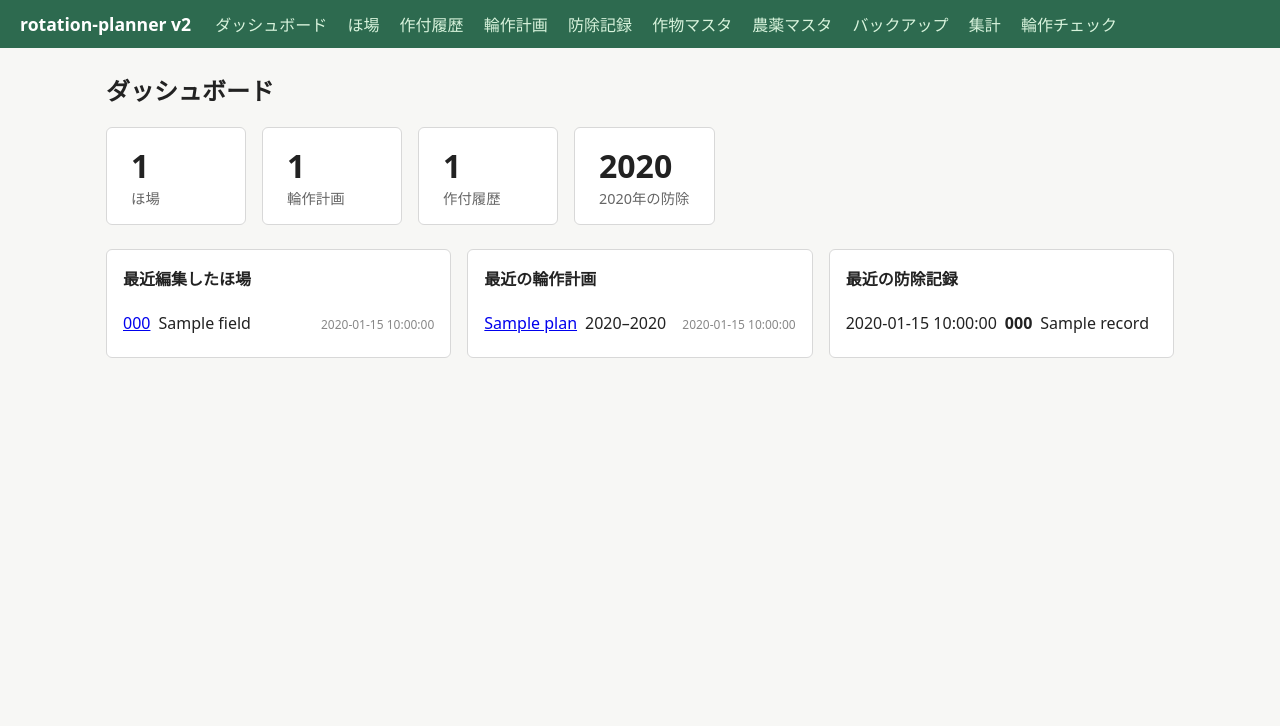
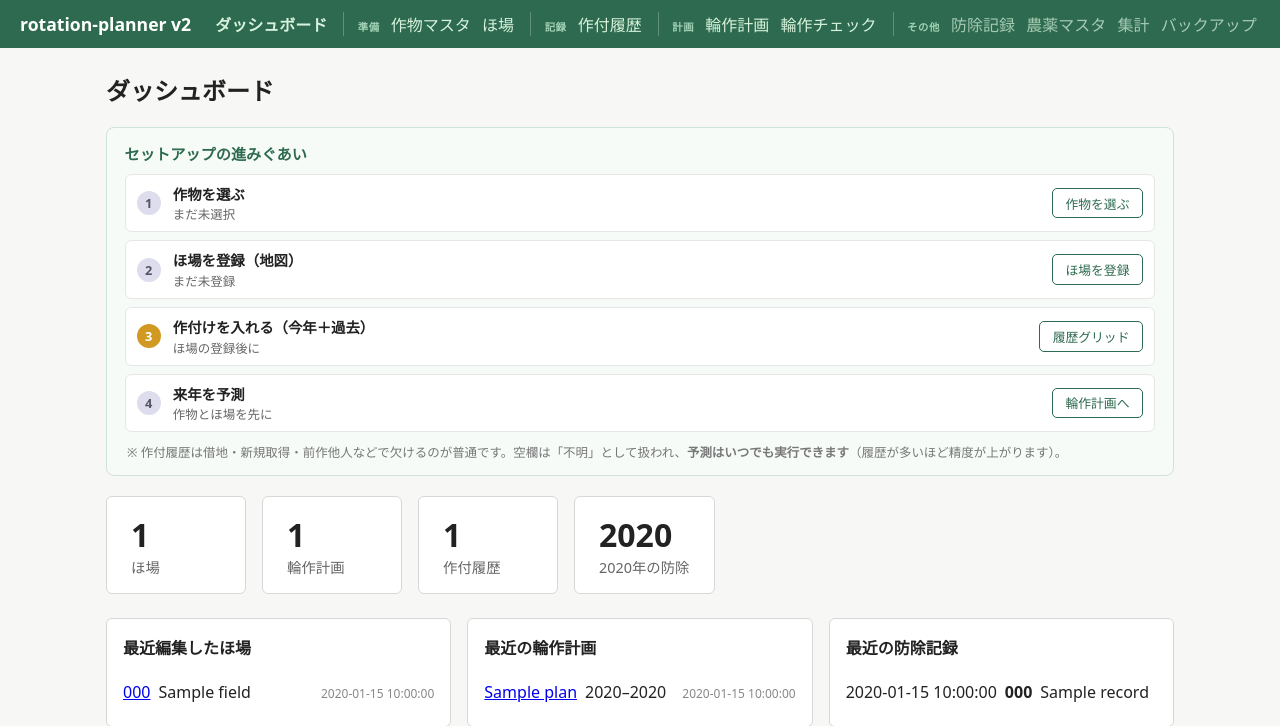
Before and after one commit to yasunorioi/rotation-planner-v2, a FastAPI app: template app/templates/dashboard.html in a window 1280 px wide. Shown: the top 726 px of the page. Run offline with FastAPI, Linux system fonts and the light colour scheme; the template is opened without the code that fills it: most values are stand-ins (such as "Sample title", 1, 10 or a date in 2020).

Commit message:
dashboard: オンボーディングの背骨を追加（nav 3層グループ化＋セットアップ・ステッパー）
- nav を 準備/記録/計画/その他 にグループ化し、作付けワークフローの順路を可視化
- ダッシュボードに4ステップのステッパー（作物→ほ場→作付け→予測）を追加
- 予測はロックせず常時実行可、履歴は欠けて当然（空欄=不明）である旨を明示
- 履歴ゼロの単独 nudge はステッパーのカバー率表示に統合

Co-Authored-By: Claude Opus 4.8 (1M context) <noreply@anthropic.com>

```diff
--- a/app/static/css/style.css
+++ b/app/static/css/style.css
@@ -175,3 +175,27 @@ a.stat:hover { background: #f0f8f5; }
 .snapshots-table { background: #fff; }
 .snapshots-table th { background: #eef; }
 .snapshots-table button { background: none; color: #b91c1c; border: 1px solid #f5b5b5; padding: 0.2rem 0.5rem; }
+
+/* --- grouped nav (onboarding spine) --- */
+header nav { display: flex; flex-wrap: wrap; align-items: baseline; gap: 0.5rem 1rem; }
+header nav a { margin-right: 0; }
+.nav-home { font-weight: 600; }
+.nav-group { display: flex; flex-wrap: wrap; align-items: baseline; gap: 0.1rem 0.7rem; padding-left: 0.85rem; border-left: 1px solid rgba(255,255,255,0.25); }
+.nav-label { font-size: 0.65rem; color: #b7e4c7; opacity: 0.85; font-weight: 700; letter-spacing: 0.05em; }
+.nav-group-sub a { opacity: 0.7; }
+
+/* --- setup stepper --- */
+.stepper { border: 1px solid #cfe3d6; border-radius: 8px; padding: 0.9rem 1.1rem; margin: 0 0 1.25rem; background: #f6fbf7; }
+.stepper > h3 { margin: 0 0 0.6rem; font-size: 0.95rem; color: #2d6a4f; }
+.steps { list-style: none; margin: 0; padding: 0; display: grid; gap: 0.5rem; }
+.step { display: flex; align-items: center; gap: 0.75rem; padding: 0.5rem 0.7rem; border-radius: 6px; background: #fff; border: 1px solid #e6e6e6; }
+.step-no { flex: 0 0 auto; width: 1.5rem; height: 1.5rem; border-radius: 50%; display: grid; place-items: center; font-size: 0.8rem; font-weight: 700; background: #dde; color: #556; }
+.step.done .step-no { background: #2d6a4f; color: #fff; }
+.step.progress .step-no { background: #d29922; color: #fff; }
+.step.ready .step-no { background: #1f6feb; color: #fff; }
+.step-body { flex: 1 1 auto; display: flex; flex-direction: column; gap: 0.1rem; }
+.step-title { font-weight: 600; font-size: 0.9rem; }
+.step-state { font-size: 0.78rem; color: #666; }
+.step-cta { flex: 0 0 auto; font-size: 0.8rem; padding: 0.3rem 0.8rem; border: 1px solid #2d6a4f; border-radius: 5px; color: #2d6a4f; text-decoration: none; white-space: nowrap; }
+.step-cta:hover { background: #2d6a4f; color: #fff; }
+.stepper-note { font-size: 0.78rem; color: #777; margin: 0.65rem 0.15rem 0; }
--- a/app/templates/base.html
+++ b/app/templates/base.html
@@ -10,16 +10,28 @@
 <header>
   <h1><a href="/">rotation-planner v2</a></h1>
   <nav>
-    <a href="/">ダッシュボード</a>
+    <a class="nav-home" href="/">ダッシュボード</a>
+    <div class="nav-group">
+      <span class="nav-label">準備</span>
+      <a href="/crop-masters/">作物マスタ</a>
       <a href="/fields/">ほ場</a>
+    </div>
+    <div class="nav-group">
+      <span class="nav-label">記録</span>
       <a href="/history/">作付履歴</a>
+    </div>
+    <div class="nav-group">
+      <span class="nav-label">計画</span>
       <a href="/plans/">輪作計画</a>
+      <a href="/rotation-check/">輪作チェック</a>
+    </div>
+    <div class="nav-group nav-group-sub">
+      <span class="nav-label">その他</span>
       <a href="/pesticide-records/">防除記録</a>
-    <a href="/crop-masters/">作物マスタ</a>
       <a href="/pesticide-masters/">農薬マスタ</a>
+      <a href="/aggregation/">集計</a>
       <a href="/backup/">バックアップ</a>
-    <a href="/aggregation/">集計</a>
-    <a href="/rotation-check/">輪作チェック</a>
+    </div>
   </nav>
   {% if user %}<small>{{ user.display_name }} ({{ user.role }})</small>{% endif %}
 </header>
--- a/app/templates/dashboard.html
+++ b/app/templates/dashboard.html
@@ -2,6 +2,49 @@
 {% block title %}ダッシュボード{% endblock %}
 {% block content %}
 <h2>ダッシュボード</h2>
+
+<section class="stepper">
+  <h3>セットアップの進みぐあい</h3>
+  <ol class="steps">
+    <li class="step {{ 'done' if setup.crops_done else 'todo' }}">
+      <span class="step-no">1</span>
+      <div class="step-body">
+        <span class="step-title">作物を選ぶ</span>
+        <span class="step-state">{% if setup.crops_done %}✓ {{ crop_count }} 品目{% else %}まだ未選択{% endif %}</span>
+      </div>
+      <a class="step-cta" href="/crop-masters/">{% if setup.crops_done %}編集{% else %}作物を選ぶ{% endif %}</a>
+    </li>
+    <li class="step {{ 'done' if setup.fields_done else 'todo' }}">
+      <span class="step-no">2</span>
+      <div class="step-body">
+        <span class="step-title">ほ場を登録（地図）</span>
+        <span class="step-state">{% if setup.fields_done %}✓ {{ field_count }} 筆{% else %}まだ未登録{% endif %}</span>
+      </div>
+      <a class="step-cta" href="/fields/">{% if setup.fields_done %}編集{% else %}ほ場を登録{% endif %}</a>
+    </li>
+    <li class="step {{ 'done' if setup.coverage_pct == 100 else ('progress' if setup.history_started else 'todo') }}">
+      <span class="step-no">3</span>
+      <div class="step-body">
+        <span class="step-title">作付けを入れる（今年＋過去）</span>
+        <span class="step-state">
+          {% if setup.fields_done %}カバー率 {{ setup.coverage_pct }}%（{{ setup.fields_with_history }}/{{ field_count }} 筆）{% else %}ほ場の登録後に{% endif %}
+        </span>
+      </div>
+      <a class="step-cta" href="/history/">履歴グリッド</a>
+    </li>
+    <li class="step {{ 'ready' if setup.predict_ready else 'todo' }}">
+      <span class="step-no">4</span>
+      <div class="step-body">
+        <span class="step-title">来年を予測</span>
+        <span class="step-state">
+          {% if setup.predict_ready %}いつでも実行可{% if setup.coverage_pct < 100 %}・不明セルは計画で「無視／安全側」を選択{% endif %}{% else %}作物とほ場を先に{% endif %}
+        </span>
+      </div>
+      <a class="step-cta" href="/plans/">輪作計画へ</a>
+    </li>
+  </ol>
+  <p class="stepper-note">※ 作付履歴は借地・新規取得・前作他人などで欠けるのが普通です。空欄は「不明」として扱われ、<strong>予測はいつでも実行できます</strong>（履歴が多いほど精度が上がります）。</p>
+</section>
 
 <div class="stats">
   <a class="stat" href="/fields/"><span class="num">{{ field_count }}</span><span class="lbl">ほ場</span></a>
@@ -10,15 +53,10 @@
   <a class="stat" href="/pesticide-records/?year={{ current_year }}"><span class="num">{{ records_year }}</span><span class="lbl">{{ current_year }}年の防除</span></a>
 </div>
 
-{% if no_polygon or no_history %}
+{% if no_polygon %}
 <h3>次のアクション</h3>
 <ul class="actions">
-  {% if no_polygon %}
   <li><a href="/fields/?polygon=無">ポリゴン未登録のほ場 {{ no_polygon }} 件</a> — 地図機能をフル活用するなら描画推奨</li>
-  {% endif %}
-  {% if no_history %}
-  <li><a href="/fields/">作付履歴ゼロのほ場 {{ no_history }} 件</a> — 過去年を入力すると最適化が現実的に</li>
-  {% endif %}
 </ul>
 {% endif %}
 
```
Also changed, not shown: app/routes/dashboard.py (+19 -0 lines), tests/test_smoke.py (+5 -2 lines). Lines whose indentation alone changed are shown as unchanged.
